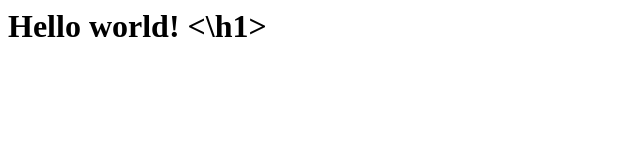
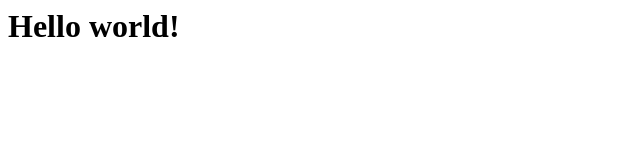
Before and after one commit to fwellysson/my_first_website_project, a plain HTML site: page index.html in a window 1280 px wide. Shown: the whole page, without its empty margins (0-640 px from the left). Drawn offline with Linux system fonts and the light colour scheme.

Commit message:
Update index
There was an error in the html code used before.

```diff
--- a/index.html
+++ b/index.html
@@ -1,3 +1,3 @@
 <h1>
-Hello world!
-<\h1>
+  Hello world!
+</h1>
```
